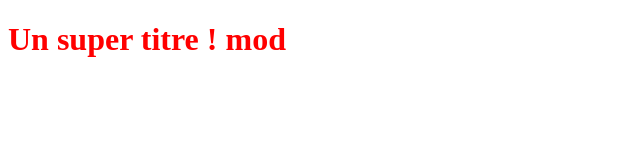
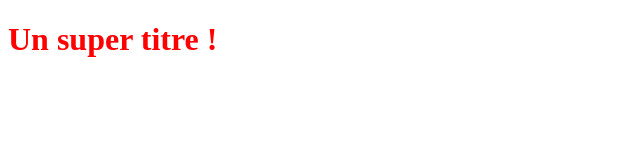
Before and after one commit to pbusch/premierProjet, a plain HTML site: page index.html in a window 1280 px wide. Shown: the whole page, without its empty margins (0-640 px from the left). Drawn offline with Linux system fonts and the light colour scheme.

Commit message:
Revert "mod"
This reverts commit 539ab0108c4782ab36753e083dcf589eefdd4cab.

```diff
--- a/index.html
+++ b/index.html
@@ -5,6 +5,6 @@
     <link rel="stylesheet" type="text/css" href="styles.css">
 </head>
 <body>
-    <h1>Un super titre ! mod</h1>
+    <h1>Un super titre !</h1>
 </body>
 </html>
```
